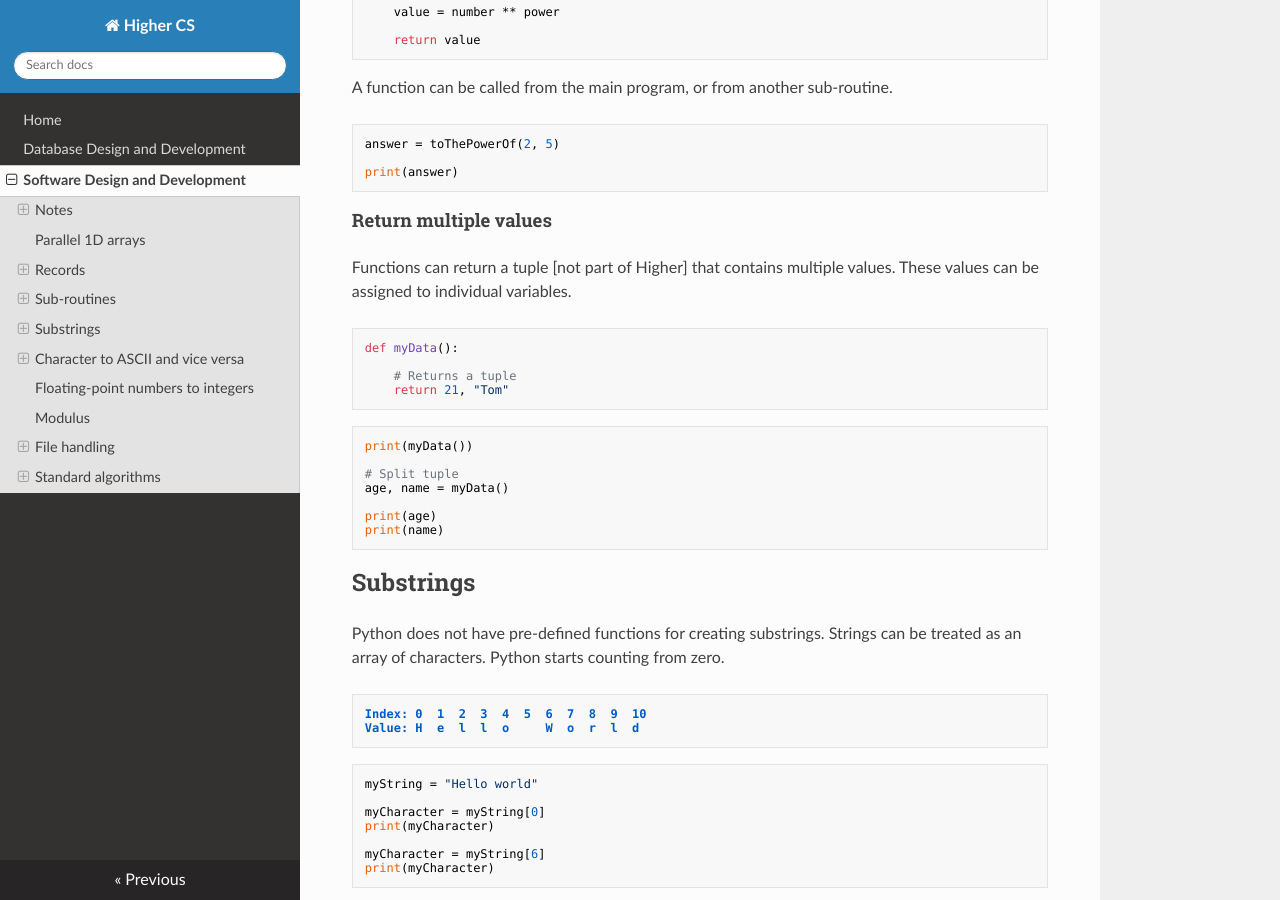
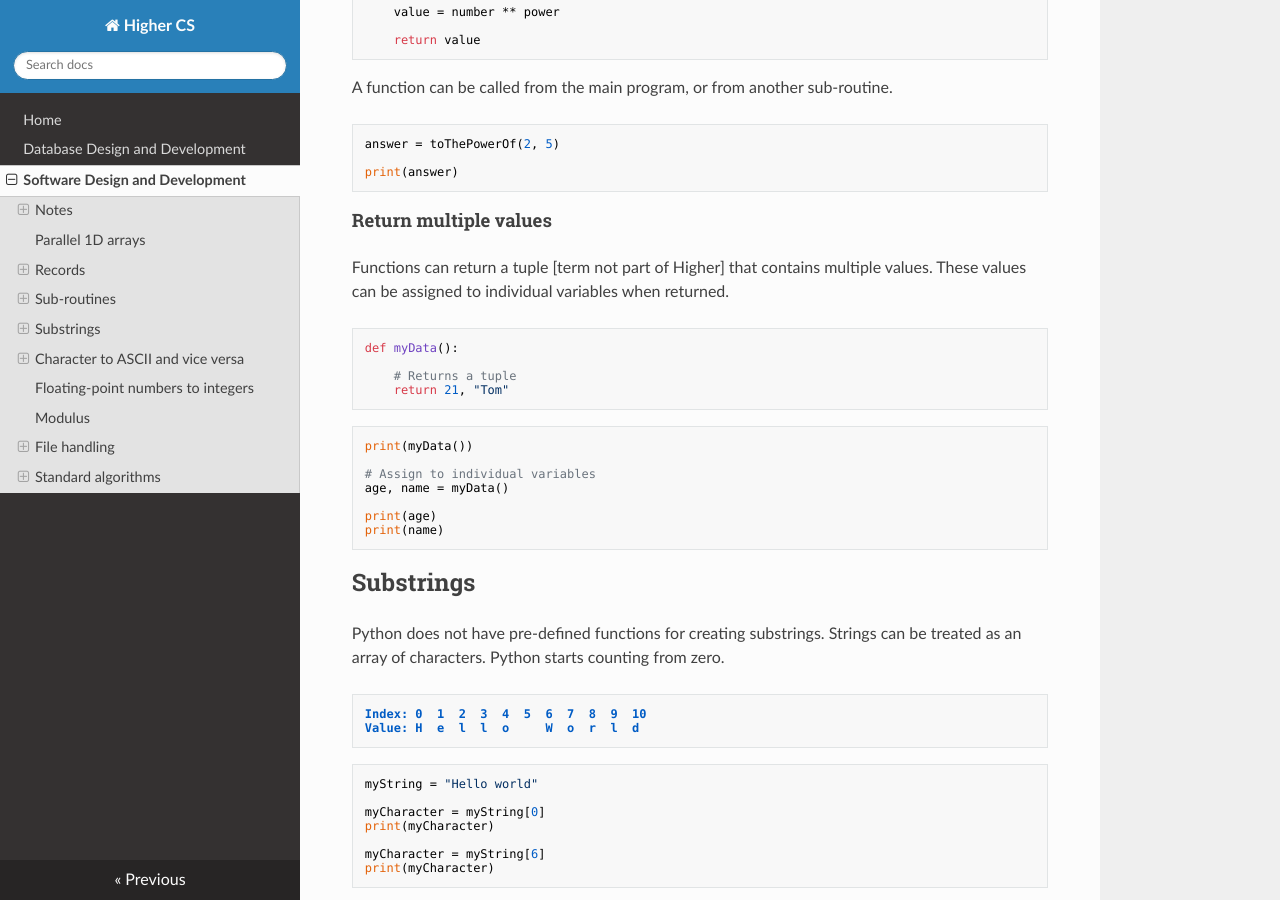
Before and after one commit to MrFriendCS/H-CS, an MkDocs documentation site: the page built from docs/H-CS-SDD.md, in a window 1280 px wide and 900 px high, scrolled down 2794 px. Built offline with MkDocs 1.6.1, drawn with Linux system fonts in a browser that asks for light colours; nearby versions of some CDN libraries.

Commit message:
docs/H-CS-SDD.md updated from https://stackedit.io/

````diff
--- a/docs/H-CS-SDD.md
+++ b/docs/H-CS-SDD.md
@@ -149,7 +149,7 @@ print(answer)
 
 #### Return multiple values
 
-Functions can return a tuple [not part of Higher] that contains multiple values.  These values can be assigned to individual variables.
+Functions can return a tuple [term not part of Higher] that contains multiple values.  These values can be assigned to individual variables when returned.
 
 ``` python
 def myData():
@@ -161,7 +161,7 @@ def myData():
 ``` python
 print(myData())
 
-# Split tuple
+# Assign to individual variables
 age, name = myData()
 
 print(age)
````
Also changed, not shown: other parts of docs/H-CS-SDD.md (+3 -2 lines).
